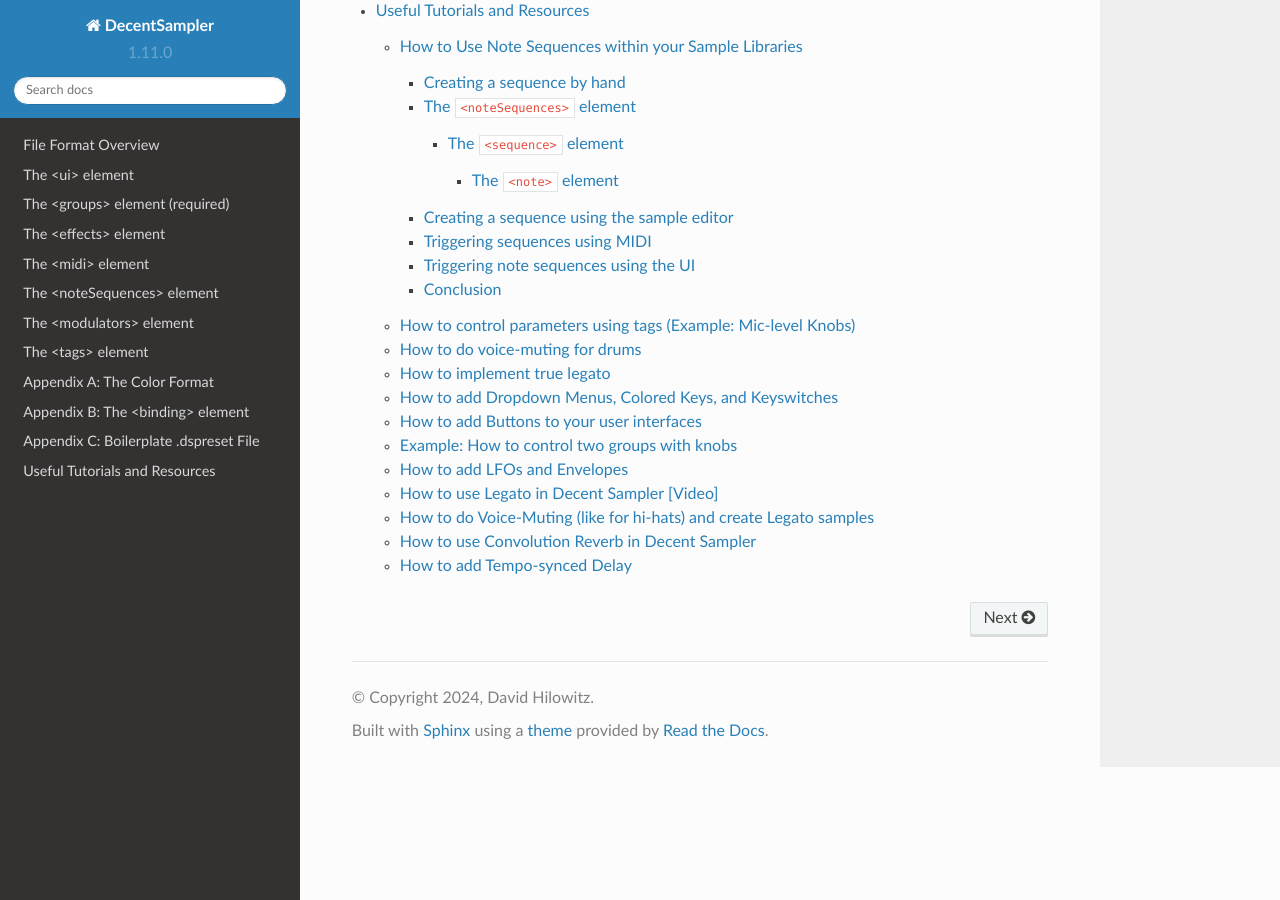
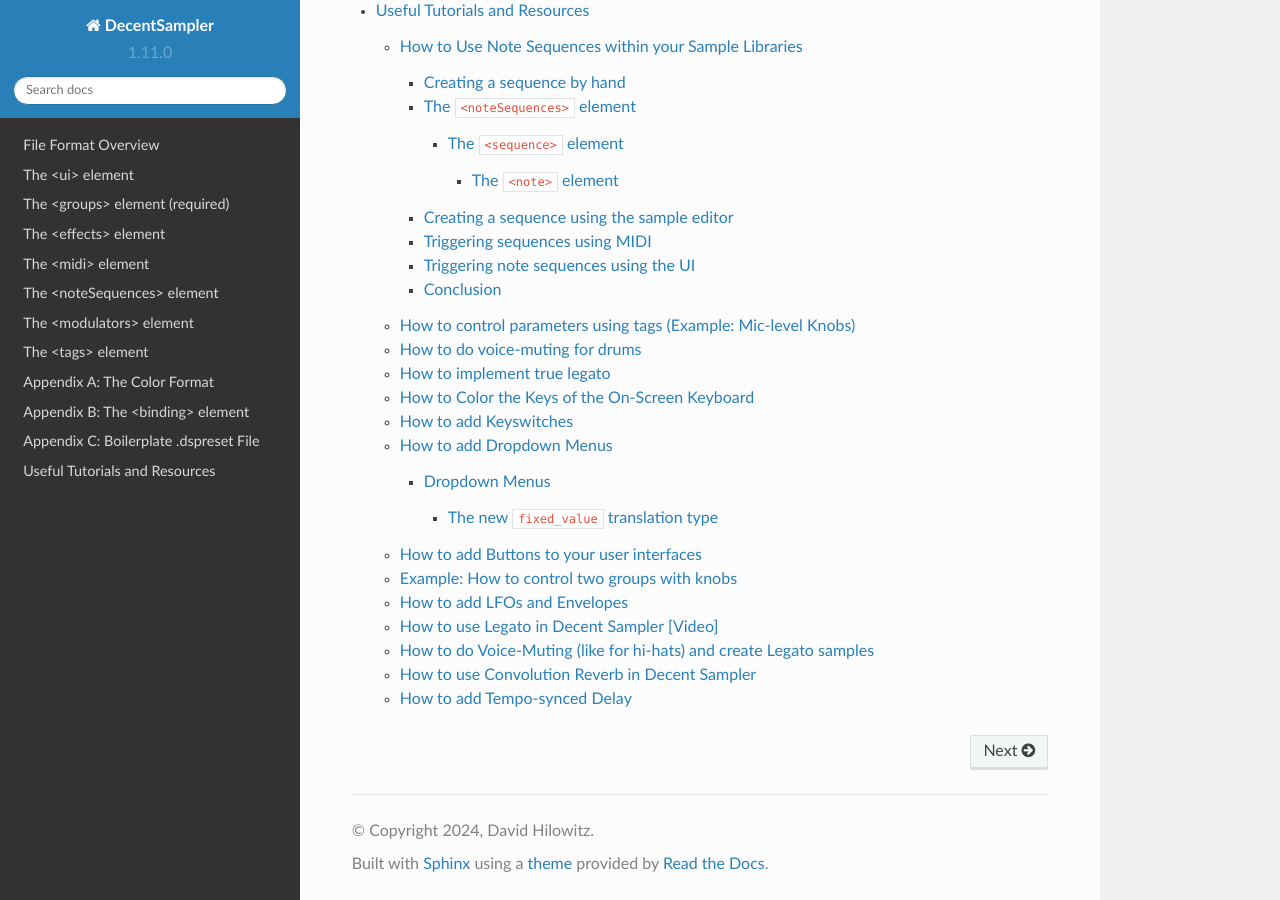
Before and after one commit to DecentSamples/DecentSampler-Developers-Guide, a Sphinx documentation site: the page built from docs/source/index.rst, in a window 1280 px wide and 900 px high, scrolled down 2074 px. Built offline with Sphinx 7.4.7 and the Read the Docs theme 2.0.0, drawn with Linux system fonts in a browser that asks for light colours.

Commit message:
Added some more tutorials

````diff
--- /dev/null
+++ b/docs/source/topic-colored-keys.md
@@ -0,0 +1,28 @@
+How to Color the Keys of the On-Screen Keyboard
+===============================================
+
+![An example of the key coloring functionality](https://www.decentsamples.com/wp-content/uploads/2022/01/Screen-Shot-2022-01-25-at-7.54.41-AM.png)
+
+As of version 1.4.0, it is now possible to color the keys of the on-screen keyboard.
+
+This can be useful for showing different ranges of notes that serve different purposes or highlighting notes used as keyswitches. In order to implement colored keys, make use of the new `<keyboard>` and `<color>` elements as follows:
+
+```xml
+<DecentSampler>
+    <ui>
+        <em><!-- Other stuffhere --></em>
+        <keyboard>
+            <color loNote="36" hiNote="50" color="FF2C365E" />
+            <color loNote="51" hiNote="57" color="FF6D9DC5" />
+            <color loNote="58" hiNote="67" color="FFCCF3F5" />
+            <color loNote="68" hiNote="73" color="FFE8DA9B" />
+            <color loNote="74" hiNote="84" color="FFD19D61" />
+        </keyboard>
+    </ui>
+    <em><!-- Other stuff here --></em>
+</DecentSampler>
+```
+
+By default, Decent Sampler highlights all of the notes that are mapped for a given sample. If you use the color keys feature, this default highlighting will be turned off and it will be up to you to color whatever keys you want.
+
+Full documentation for the color element is [here](#the-ui-element).
--- /dev/null
+++ b/docs/source/topic-dropdown-menus.md
@@ -0,0 +1,33 @@
+How to add Dropdown Menus
+=========================
+
+## Dropdown Menus
+
+In order to implemented dropdown menus, use the new `<menu>` and `<option>` elements. The `<menu>` element defines where the dropdown menu will show up in the ui, whereas the <option> XML elements determine what menu options it has and what if anything those options actually do:
+
+```xml
+<menu x="10" y="40" width="120" height="30" value="2">
+  <option name="Menu Option 1">
+    <!-- Turn on this group -->
+    <binding type="general" level="group" position="0" parameter="ENABLED"
+    translation="fixed_value" translationValue="true" />
+    <!-- Turn off this group -->
+    <binding type="general" level="group" position="1" parameter="ENABLED"
+    translation="fixed_value" translationValue="false" />
+  </option>
+  <option name="Menu Option 2">
+    <!-- Turn off this group -->
+    <binding type="general" level="group" position="0" parameter="ENABLED"
+    translation="fixed_value" translationValue="false" />
+    <!-- Turn on this group -->
+    <binding type="general" level="group" position="1" parameter="ENABLED"
+    translation="fixed_value" translationValue="true" />
+  </option>
+</menu>
+```
+
+In this example, a menu is being used to switch between two groups (the first menu option turns group 0 on and group 1 off; the section option turns group 0 off and group 1 on). Full documentation for the new `<menu>` and `<option>` elements is [here](#the-ui-element).
+
+### The new `fixed_value` translation type
+
+You’ll note, in the example above, there’s something new in the bindings: the four bindings elements have a `translation` parameter of type **fixed\_value**. This is a new translation type. Up until now, binding translation has strictly been about taking an input parameter (such as a knob value or continuous controller amount) and translating it so that it is useful for some other purpose (it’s our way of being able to do a little bit of math without having a full-blown scripting language). This new **fixed\_value** binding is different. It ignores the input value completely and instead provides whatever is specified in the `translationValue` parameter. In this way, each menu option can have hardcoded values that it provides its bindings when it is selected.
--- /dev/null
+++ b/docs/source/topic-keyswitches.md
@@ -0,0 +1,25 @@
+How to add Keyswitches
+========================================================
+
+As of DecentSampler 1.4.0, it is now possible to implement keyswitches. For a long time, it’s been possible to trigger events when a MIDI continuous controller event is received: for example, using MIDI CCs we can change knob values or group volumes. Well, it is also possible to trigger events using MIDI notes as well. Here’s what the setup for a MIDI note-based event mapping would look like:
+
+```xml
+<midi>
+  <note note="11">
+    <binding type="general" level="group" position="0" parameter="ENABLED"
+             translation="fixed_value" translationValue="true" />
+    <binding type="general" level="group" position="1" parameter="ENABLED"
+             translation="fixed_value" translationValue="false" />
+  </note>
+  <note note="12">
+    <binding type="general" level="group" position="0" parameter="ENABLED"
+             translation="fixed_value" translationValue="false" />
+    <binding type="general" level="group" position="1" parameter="ENABLED"
+             translation="fixed_value" translationValue="true" />
+  </note>
+</midi>
+```
+
+In this example, MIDI note 11 turns on group 0 and turns off group 1, whereas MIDI note 12 does the opposite. Note the use of the `fixed_value` translation type.
+
+More documentation on this can be found [here](#the-midi-element).
--- a/docs/source/useful-topics.md
+++ b/docs/source/useful-topics.md
@@ -1,12 +1,14 @@
 Useful Tutorials and Resources
 ==============================
 ```{toctree}
-
+:maxdepth: 1
 topic-how-to-use-note-sequences
 topic-how-to-control-parameters-using-tags
 topic-how-to-do-voice-muting-for-drums
 topic-how-to-implement-true-legato
-How to add Dropdown Menus, Colored Keys, and Keyswitches<https://www.decentsamples.com/2022/01/25/dropdown-menus-colored-keys-and-keyswitches-come-to-decent-sampler/>
+topic-colored-keys
+topic-keyswitches
+topic-dropdown-menus
 How to add Buttons to your user interfaces<https://www.decentsamples.com/2022/11/27/for-sample-creators-how-to-create-buttons-in-your-sample-libraries/?swcfpc=1>
 Example: How to control two groups with knobs<https://www.decentsamples.com/decent-sampler-developer-resources/how-to-control-two-groups-with-knobs/?swcfpc=1>
 How to add LFOs and Envelopes<https://www.decentsamples.com/2022/08/19/how-to-add-lfos-and-extra-envelopes-to-your-decent-sampler-instruments/>
````
